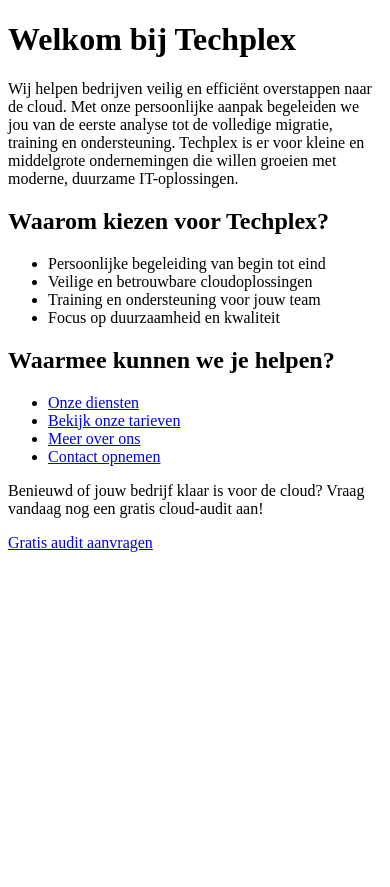
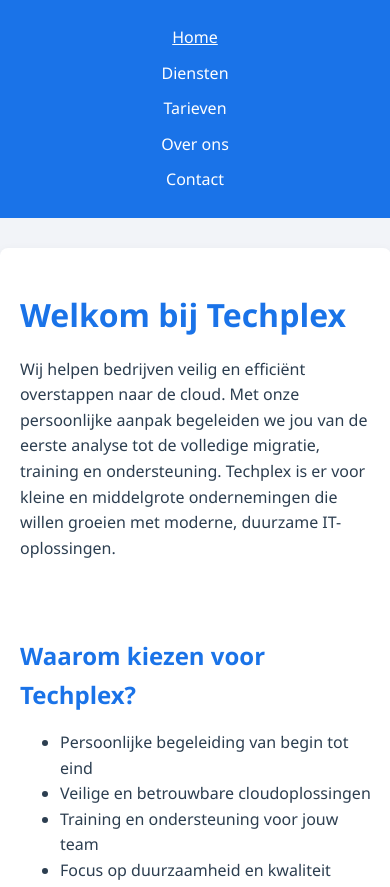
Before and after one commit to Aymane6BI/Eindproject, a plain HTML site: page index.html in a window 390 px wide. Shown: the top 887 px of the page. Before the commit the page ends 844 px from the top, so only its background shows below. Drawn offline with Linux system fonts and the light colour scheme.

Commit message:
script en stijl

```diff
--- a/index.html
+++ b/index.html
@@ -1,19 +1,32 @@
 <!DOCTYPE html>
 <html lang="en">
 <head>
-    <meta charset="UTF-8">
-    <meta http-equiv="X-UA-Compatible" content="IE=edge">
-    <meta name="viewport" content="width=device-width, initial-scale=1.0">
+  <meta charset="UTF-8" />
+  <meta http-equiv="X-UA-Compatible" content="IE=edge" />
+  <meta name="viewport" content="width=device-width, initial-scale=1.0" />
   <title>Home - Techplex</title>
-    <link rel="stylesheet" href="style.css">
-
+  <link rel="stylesheet" href="style.css" />
 </head>
 <body>
 
+<nav>
+  <a href="index.html">Home</a>
+  <a href="diensten.html">Diensten</a>
+  <a href="tarieven.html">Tarieven</a>
+  <a href="over-ons.html">Over ons</a>
+  <a href="contact.html">Contact</a>
+</nav>
+
+<div class="container">
   <h1>Welkom bij Techplex</h1>
+  <p>
+    Wij helpen bedrijven veilig en efficiënt overstappen naar de cloud. Met onze
+    persoonlijke aanpak begeleiden we jou van de eerste analyse tot de volledige
+    migratie, training en ondersteuning. Techplex is er voor kleine en middelgrote
+    ondernemingen die willen groeien met moderne, duurzame IT-oplossingen.
+  </p>
 
-<p>Wij helpen bedrijven veilig en efficiënt overstappen naar de cloud. Met onze persoonlijke aanpak begeleiden we jou van de eerste analyse tot de volledige migratie, training en ondersteuning. Techplex is er voor kleine en middelgrote ondernemingen die willen groeien met moderne, duurzame IT-oplossingen.</p>
-
+  <section>
     <h2>Waarom kiezen voor Techplex?</h2>
     <ul>
       <li>Persoonlijke begeleiding van begin tot eind</li>
@@ -21,7 +34,9 @@
       <li>Training en ondersteuning voor jouw team</li>
       <li>Focus op duurzaamheid en kwaliteit</li>
     </ul>
+  </section>
 
+  <section>
     <h2>Waarmee kunnen we je helpen?</h2>
     <ul>
       <li><a href="diensten.html">Onze diensten</a></li>
@@ -29,9 +44,18 @@
       <li><a href="over-ons.html">Meer over ons</a></li>
       <li><a href="contact.html">Contact opnemen</a></li>
     </ul>
+  </section>
 
+  <section>
     <p>Benieuwd of jouw bedrijf klaar is voor de cloud? Vraag vandaag nog een gratis cloud-audit aan!</p>
-<a href="contact.html">Gratis audit aanvragen</a>
+    <a class="button" href="contact.html">Gratis audit aanvragen</a>
+  </section>
+</div>
 
+<footer>
+  <p>&copy; 2025 Techplex – Alle rechten voorbehouden</p>
+</footer>
+
+<script src="script.js"></script>
 </body>
 </html>
--- a/script.js
+++ b/script.js
@@ -0,0 +1,16 @@
+// script.js
+
+// Highlight actieve link in navigatie
+const currentPage = window.location.pathname.split("/").pop();
+const navLinks = document.querySelectorAll("nav a");
+
+navLinks.forEach(link => {
+  if (link.getAttribute("href") === currentPage) {
+    link.style.textDecoration = "underline";
+  }
+});
+
+// Scroll naar boven bij herladen (optioneel)
+window.onbeforeunload = () => {
+  window.scrollTo(0, 0);
+};
--- a/style.css
+++ b/style.css
@@ -0,0 +1,110 @@
+/* ===== Techplex CSS v2 ===== */
+
+body {
+  font-family: 'Segoe UI', Tahoma, Geneva, Verdana, sans-serif;
+  background-color: #f2f4f8;
+  color: #2c3e50;
+  margin: 0;
+  padding: 0;
+  line-height: 1.6;
+}
+
+h1, h2, h3 {
+  color: #1a73e8;
+  margin-bottom: 10px;
+}
+
+p, li {
+  font-size: 16px;
+}
+
+.container {
+  width: 90%;
+  max-width: 1000px;
+  margin: 0 auto;
+  background: white;
+  padding: 40px;
+  border-radius: 8px;
+  box-shadow: 0 2px 10px rgba(0, 0, 0, 0.05);
+  margin-top: 30px;
+}
+
+section {
+  padding: 40px 0;
+}
+
+nav {
+  background-color: #1a73e8;
+  padding: 15px 0;
+  text-align: center;
+}
+
+nav a {
+  color: white;
+  text-decoration: none;
+  margin: 0 20px;
+  font-weight: 500;
+  transition: color 0.3s;
+}
+
+nav a:hover {
+  color: #dbe9ff;
+}
+
+a.button,
+input[type="submit"] {
+  background-color: #1a73e8;
+  color: white;
+  padding: 12px 24px;
+  border: none;
+  border-radius: 6px;
+  text-decoration: none;
+  cursor: pointer;
+  display: inline-block;
+  transition: background-color 0.3s;
+  margin-top: 10px;
+}
+
+a.button:hover,
+input[type="submit"]:hover {
+  background-color: #155ab6;
+}
+
+form {
+  margin-top: 20px;
+}
+
+input[type="text"],
+input[type="email"],
+textarea {
+  width: 100%;
+  padding: 12px;
+  border: 1px solid #ccc;
+  border-radius: 4px;
+  box-sizing: border-box;
+  margin-top: 6px;
+  margin-bottom: 20px;
+}
+
+label {
+  font-weight: 500;
+}
+
+footer {
+  text-align: center;
+  padding: 30px;
+  background-color: #eaeff5;
+  color: #555;
+  margin-top: 60px;
+}
+
+@media (max-width: 768px) {
+  .container {
+    padding: 20px;
+  }
+
+  nav a {
+    display: block;
+    margin: 10px 0;
+  }
+}
```
Also changed, not shown: contact.html (+1 -1 lines), diensten.html (+4 -1 lines), over.html (+2 -2 lines), tarieven.html (+2 -1 lines). Lines whose indentation alone changed are shown as unchanged.
